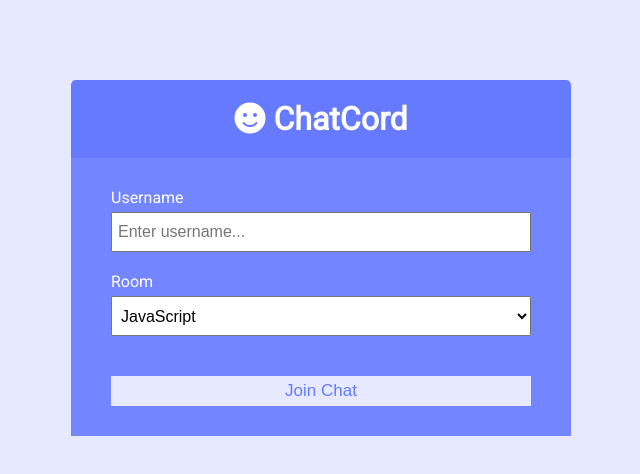
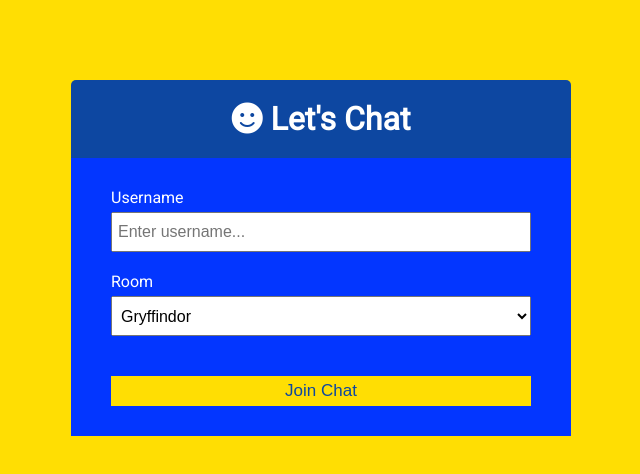
Before and after one commit to ankush0939/Chat_Me, a website: page public/index.html in a window 1280 px wide. Shown: the whole page, without its empty margins (319-959 px from the left). Drawn offline with Linux system fonts and the light colour scheme.

Commit message:
Front End

```diff
--- a/public/css/style.css
+++ b/public/css/style.css
@@ -1,9 +1,9 @@
 @import url('https://fonts.googleapis.com/css?family=Roboto&display=swap');
 
 :root {
-	--dark-color-a: #667aff;
-	--dark-color-b: #7386ff;
-	--light-color: #e6e9ff;
+	--dark-color-a: #0D47A1;
+	--dark-color-b: #0336FF;
+	--light-color: #FFDE03;
 	--success-color: #5cb85c;
 	--error-color: #d9534f;
 }
--- a/public/index.html
+++ b/public/index.html
@@ -11,12 +11,12 @@
 			crossorigin="anonymous"
 		/>
 		<link rel="stylesheet" href="css/style.css" />
-		<title>ChatCord App</title>
+		<title>Let's Chat</title>
 	</head>
 	<body>
 		<div class="join-container">
 			<header class="join-header">
-				<h1><i class="fas fa-smile"></i> ChatCord</h1>
+				<h1><i class="fas fa-smile"></i> Let's Chat</h1>
 			</header>
 			<main class="join-main">
 				<form action="chat.html">
@@ -33,12 +33,12 @@
 					<div class="form-control">
 						<label for="room">Room</label>
 						<select name="room" id="room">
-							<option value="JavaScript">JavaScript</option>
-							<option value="Python">Python</option>
-							<option value="PHP">PHP</option>
-							<option value="C#">C#</option>
-							<option value="Ruby">Ruby</option>
-							<option value="Java">Java</option>
+							<option value="Gryffindor">Gryffindor</option>
+							<option value="Ravenclaw">Ravenclaw</option>
+							<option value="Hufflepuff">Hufflepuff</option>
+							<option value="Slytherin">Slytherin</option>
+						<!--<option value="Ruby">Ruby</option>
+							<option value="Java">Java</option>-->
 						</select>
 					</div>
 					<button type="submit" class="btn">Join Chat</button>
```
Also changed, not shown: public/chat.html (+2 -2 lines).
